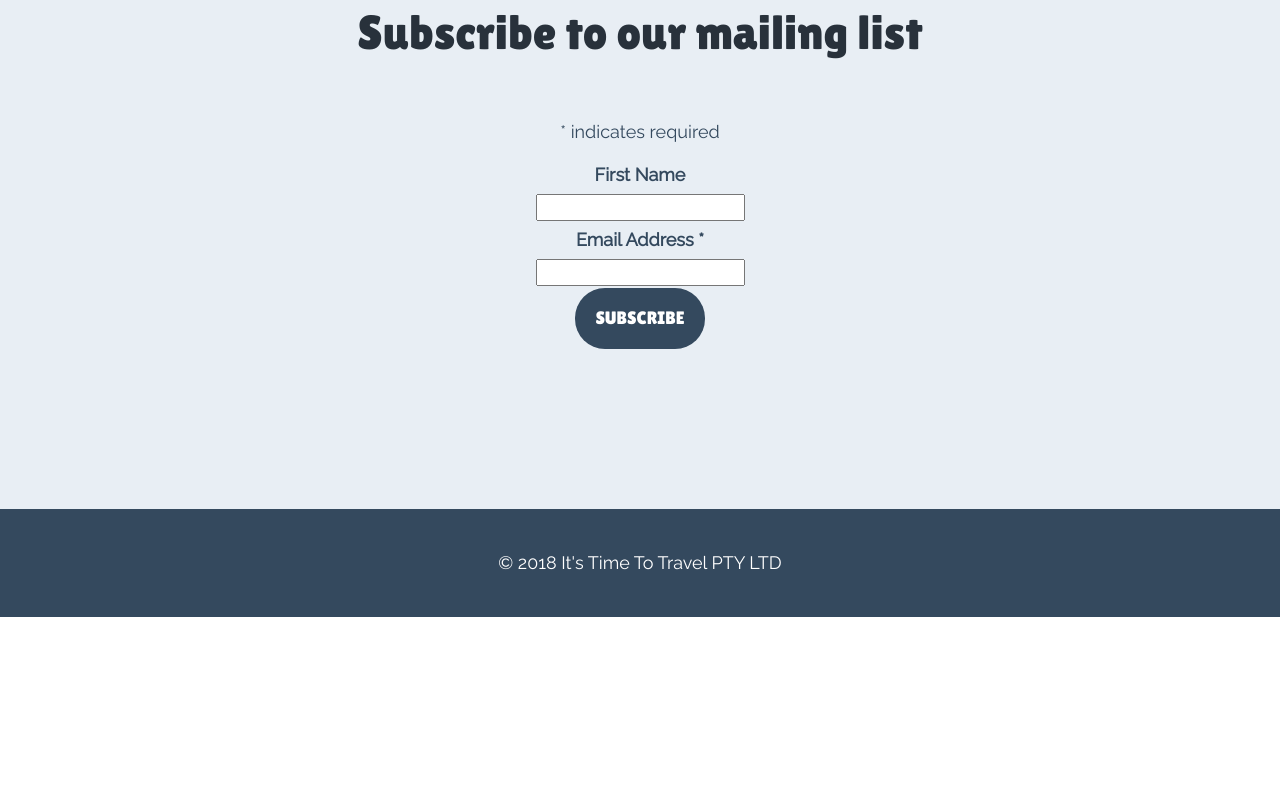
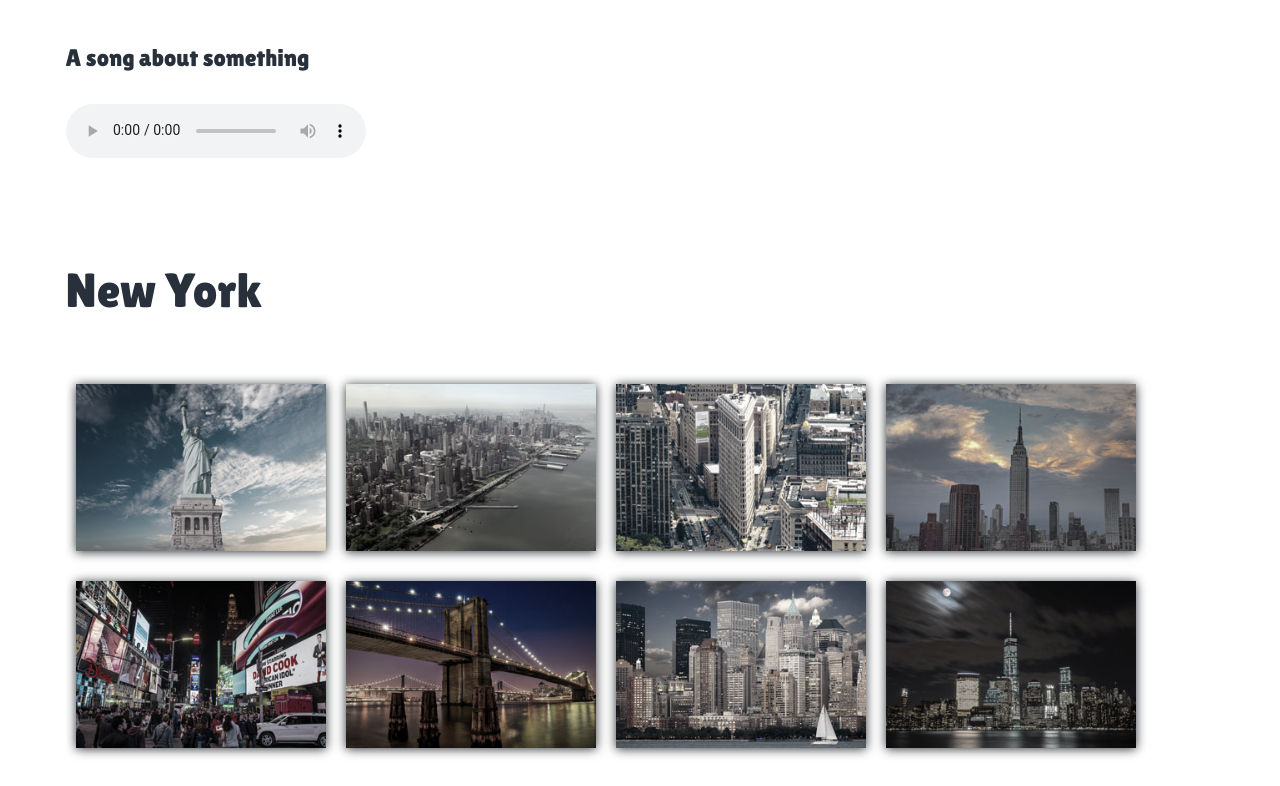
Before and after one commit to favalife/First_Website, a plain HTML site: page media.html in a window 1280 px wide. Shown: the part 743-1529 px from the top of the page. Before the commit the page ends 1360 px from the top, so only its background shows below. Drawn offline with Linux system fonts and the light colour scheme; a script that the page names is missing.

Commit message:
image gallery and more

```diff
--- a/media.html
+++ b/media.html
@@ -13,6 +13,8 @@
     <meta name="viewport" content="width=device-width">
 
     <link href="resources/css/normalize.css" rel="stylesheet">
+
+    <link href ="resources/css/simpleLightbox.min.css" rel="stylesheet">
 
     <link href="resources/css/main.css" rel="stylesheet">
 
@@ -37,6 +39,7 @@
                     <a href="index.html">
 
                         <img src="resources/images/logo.svg" alt="Time To Travel logo" class="logo">
+
 
                     </a>
                 </div>
@@ -99,12 +102,86 @@
 
             <section class="hero-module">
 
-                <img src="resources/images/new-york-wide-1500.jpg" alt="New York.">
+
+
+                <video muted autoplay loop src="resources/video/new-york.mp4" poster="resources/images/new-york-wide-1500.jpg">
+
+                    Your browser does not support the video tag.
+
+                </video>
 
                 <div class="hero-content">
 
 
                     <h1 class="heading-main layout-wide">Media</h1>
+
+                </div>
+            </section>
+
+            <section class="layout-wide">
+                <h2>Audio</h2>
+                <h3>A song about something</h3>
+
+                <audio controls src="resources/audio/bensound-happyrock.mp3">
+                </audio>
+
+
+
+            </section>
+            <section class="layout-wide">
+
+                <h2>New York</h2>
+
+                <div class="image-gallery">
+
+                    <ul>
+
+                        <li>
+                            <a href="resources/galleries/new-york-01.jpg" title="Statue of Liberty">
+                                <img src="resources/galleries/new-york-01-thumb.jpg">
+                            </a>
+
+                        </li>
+                        <li>
+                            <a href="resources/galleries/new-york-02.jpg"Statue of Liberty">
+                                <img src="resources/galleries/new-york-02-thumb.jpg">
+                            </a>
+
+                        </li>
+                        <li>
+                            <a href="resources/galleries/new-york-03.jpg" title="Statue of Liberty">
+                                <img src="resources/galleries/new-york-03-thumb.jpg">
+                            </a>
+
+                        </li>
+                        <li>
+                            <a href="resources/galleries/new-york-04.jpg" title="Statue of Liberty">
+                                <img src="resources/galleries/new-york-04-thumb.jpg">
+                            </a>
+
+                        </li>
+                        <li>
+                            <a href="resources/galleries/new-york-05.jpg" title="Statue of Liberty">
+                                <img src="resources/galleries/new-york-05-thumb.jpg">
+
+                        <li>
+                            <a href="resources/galleries/new-york-06.jpg" title="Statue of Liberty">
+                                <img src="resources/galleries/new-york-06-thumb.jpg">
+
+                        <li>
+                            <a href="resources/galleries/new-york-07.jpg" title="Statue of Liberty">
+                                <img src="resources/galleries/new-york-07-thumb.jpg">
+
+                        <li>
+                            <a href="resources/galleries/new-york-08.jpg" title="Statue of Liberty">
+                                <img src="resources/galleries/new-york-08-thumb.jpg">
+                            </a>
+
+                        </li>
+
+
+                    </ul>
+
 
                 </div>
             </section>
@@ -171,6 +248,8 @@
 
         <script src="resources/js/jquery.js"></script>
 
+        <script src="resources/js/simpleLightbox.min.js"></script>
+
         <script src="resources/js/scripts.js"></script>
 
 
--- a/resources/css/main.css
+++ b/resources/css/main.css
@@ -348,3 +348,36 @@ header {
 
     }
 }
+
+/*  --------------------image gallery */
+
+.image-gallery ul {
+
+    list-style: none;
+    margin: 0;
+    padding: 0;
+
+    overflow: hidden;
+
+
+}
+
+.image-gallery li {
+
+    float: left;
+    max-width: 250px;
+    margin: 10px
+
+}
+
+.image-gallery a img {
+    filter: grayscale(70%);
+    transition: var(--transition-time);
+    box-shadow: 0px 1px 10px var(--strong-text-color);
+
+}
+
+.image-gallery a:hover img {
+    transform: scale(1.1);
+    filter: unset;
+}
--- a/resources/js/scripts.js
+++ b/resources/js/scripts.js
@@ -30,3 +30,17 @@ function activeMenu() {
 }
 
 activeMenu();
+
+// image gallery
+
+function imageGallery() {
+
+    if(!$('.image-gallery').length) {
+
+        return;
+    }
+
+    $('.image-gallery a').simpleLightbox();
+}
+
+imageGallery();
```
